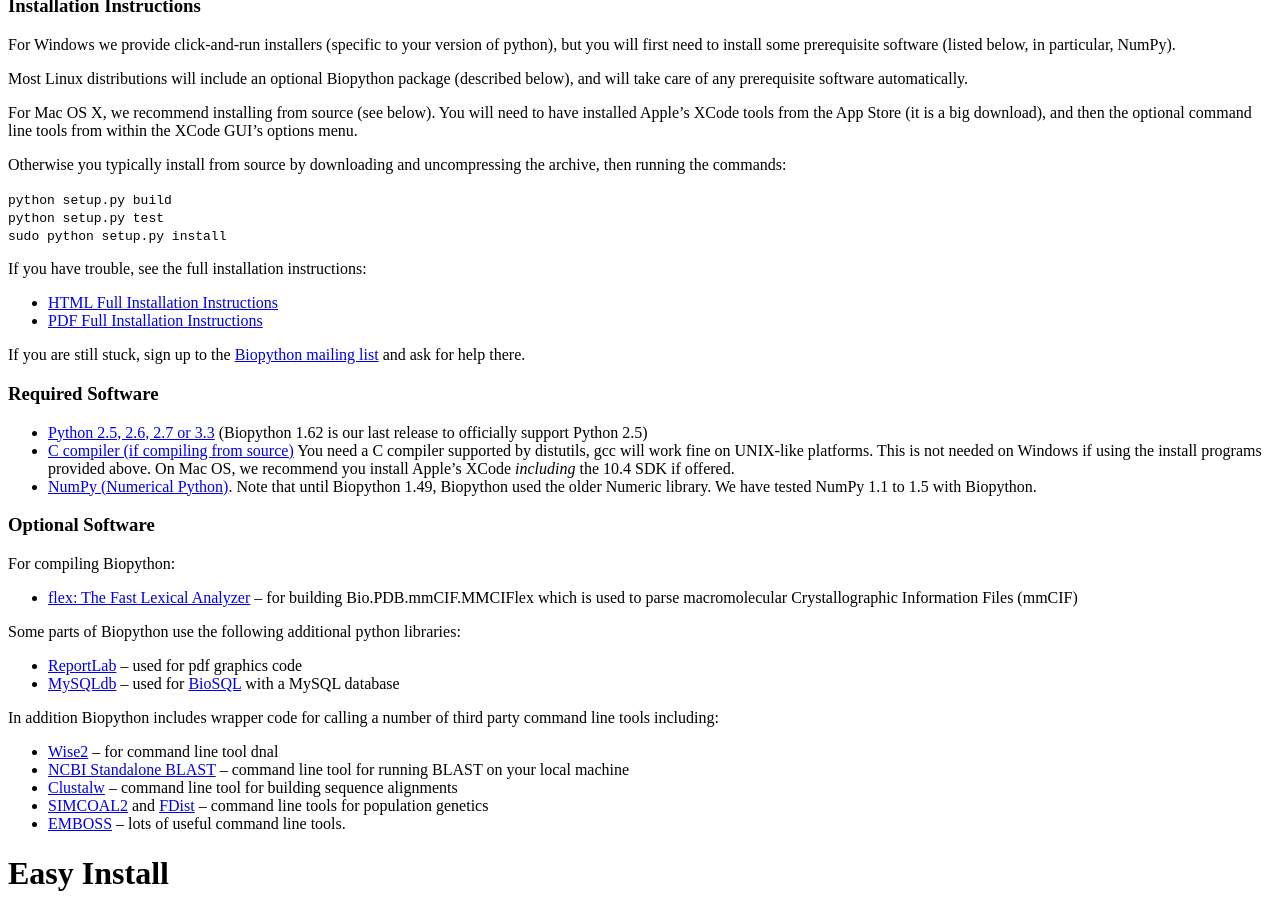
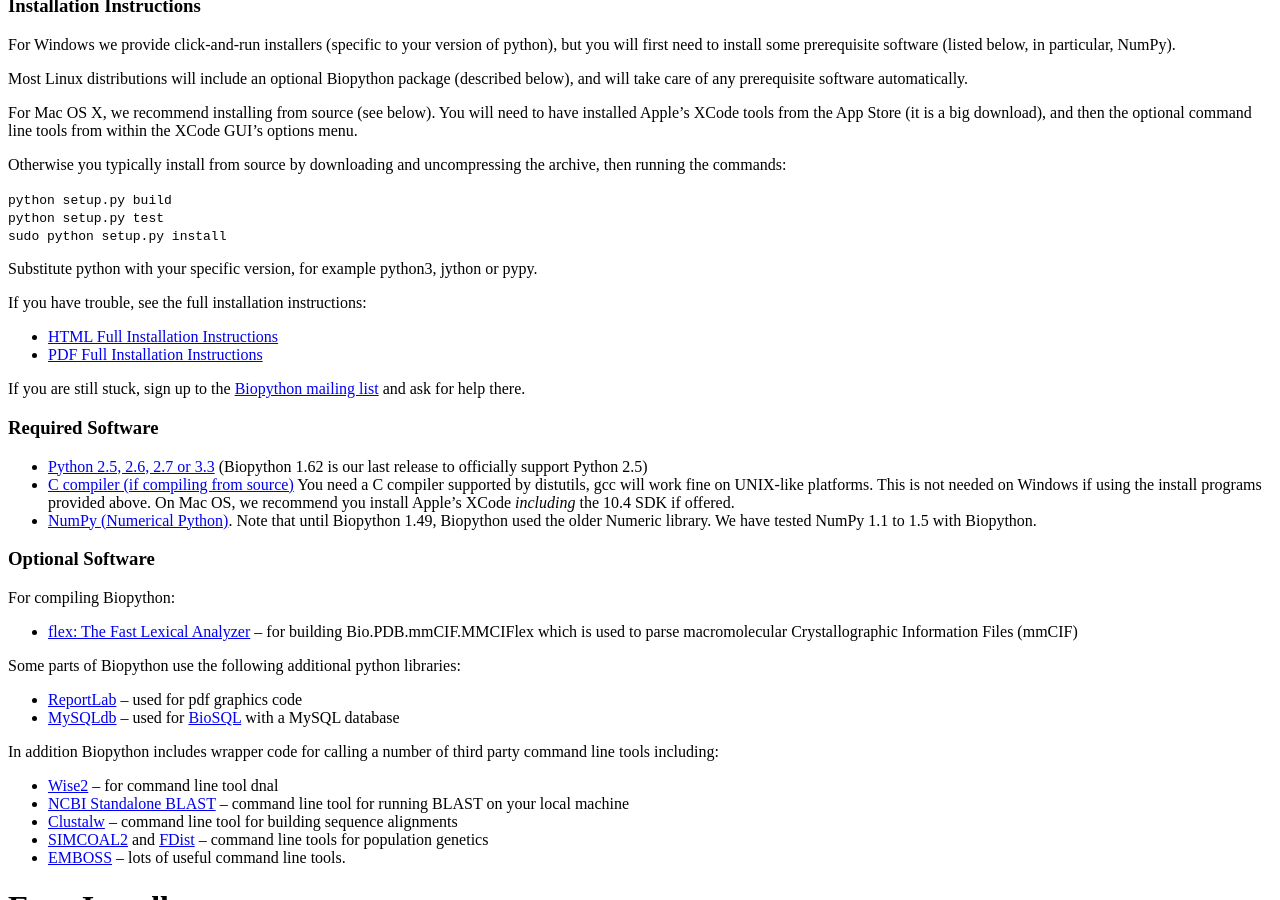
Before and after one commit to biopython/biopython.github.io, a Jekyll site: the page built from wiki/Download.md, in a window 1280 px wide and 900 px high, scrolled down 415 px. Built offline with Jekyll 4.4.1, drawn with Linux system fonts in a browser that asks for light colours.

Commit message:
/* Installation Instructions */ Hint for python 3, jython, pypy

```diff
--- a/wiki/Download.md
+++ b/wiki/Download.md
@@ -55,6 +55,9 @@ uncompressing the archive, then running the commands:
 `python setup.py build`
 `python setup.py test`
 `sudo python setup.py install`
+
+Substitute python with your specific version, for example python3,
+jython or pypy.
 
 If you have trouble, see the full installation instructions:
 
```
Also changed, not shown: 1 other file.
